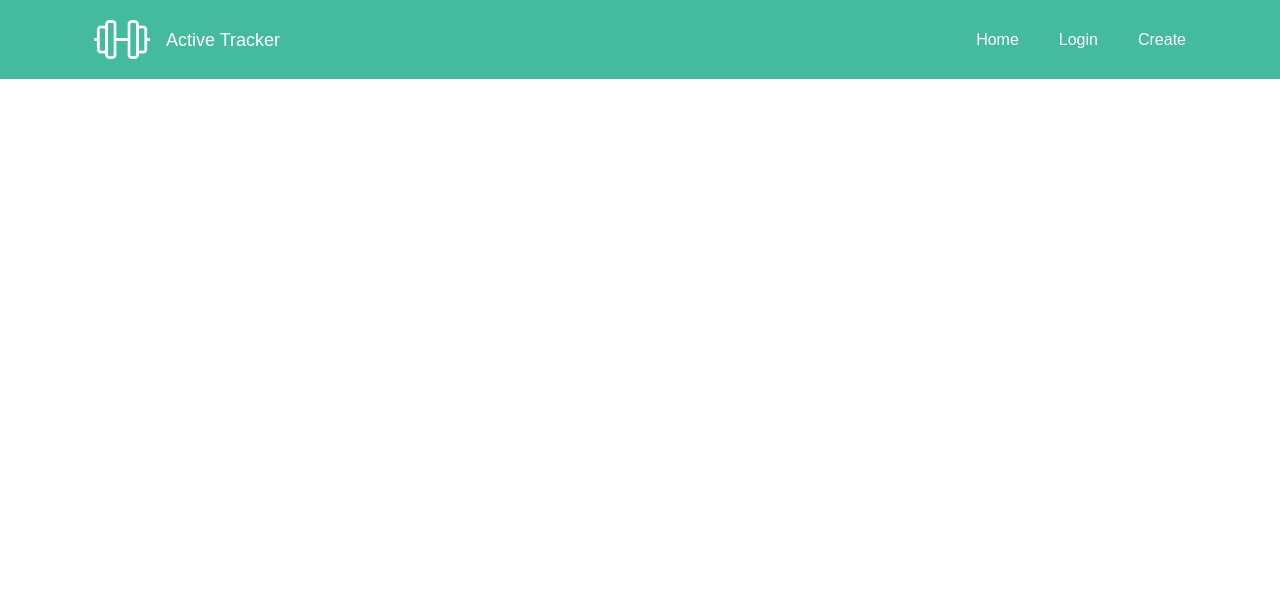
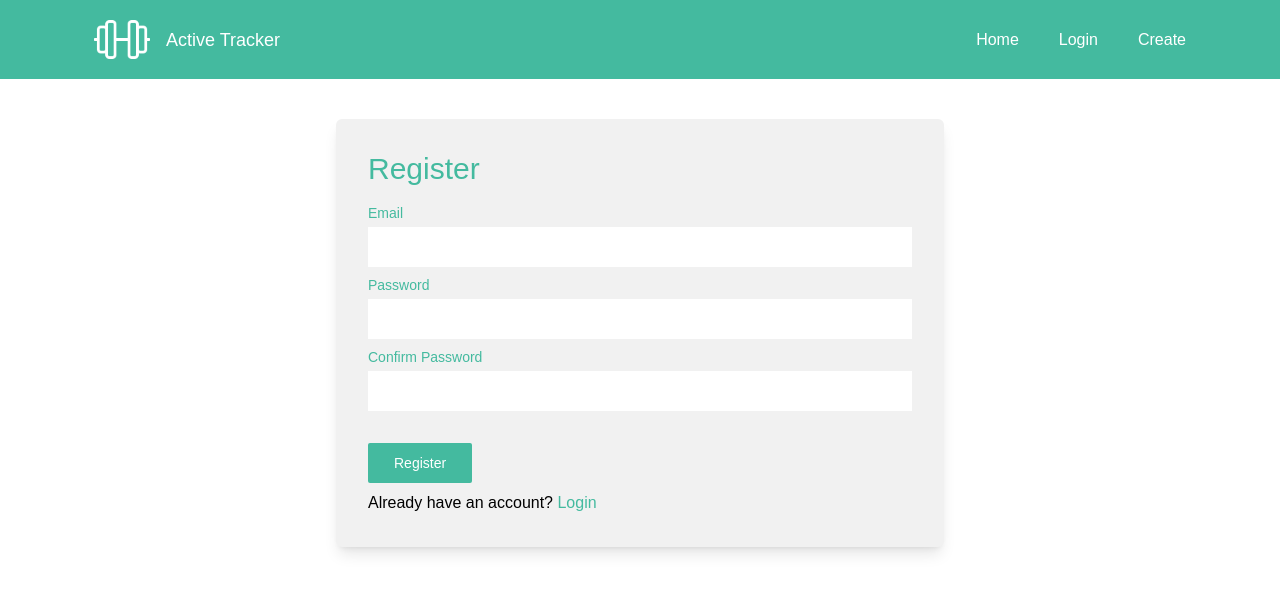
Before and after one commit to ilyapopovs/workout-tracker, a React (Vite) app: page /register in a window 1280 px wide. Shown: the top 592 px of the page. Built offline with nearby package versions, Linux system fonts and the light colour scheme.

Commit message:
implement Login and Register pages, without BE for now

```diff
--- a/src/App.tsx
+++ b/src/App.tsx
@@ -1,5 +1,7 @@
 import { Route, Routes } from 'react-router-dom'
 import Navbar from './components/Navbar'
+import LoginPage from './features/auth/views/LoginPage'
+import RegisterPage from './features/auth/views/RegisterPage'
 
 function App() {
   return (
@@ -8,7 +10,9 @@ function App() {
       <main className="App">
         <Routes>
           <Route path="/">root</Route>
-          <Route path="*">any</Route>
+          <Route path="/login" element={<LoginPage />} />
+          <Route path="/register" element={<RegisterPage />} />
+          <Route path="*" />
         </Routes>
       </main>
     </>
--- a/src/components/Navbar.tsx
+++ b/src/components/Navbar.tsx
@@ -12,10 +12,10 @@ export default function Navbar({}: Props) {
   return (
     <header className="bg-at-light-green text-white">
       <nav className="container py-5 px-4 flex flex-col gap-4 items-center sm:flex-row">
-        <div className="flex items-center gap-x-4">
+        <Link to={'/'} className="flex items-center gap-x-4">
           <img className="w-14" src={dumbbellImg} alt="" />
           <h1 className="text-lg">Active Tracker</h1>
-        </div>
+        </Link>
         <ul className="flex flex-1 justify-end gap-x-10">
           <Link to="/">Home</Link>
           {user ? (
--- /dev/null
+++ b/src/features/auth/views/LoginPage.tsx
@@ -0,0 +1,77 @@
+import React, { FormEvent, useState } from 'react'
+import { Link } from 'react-router-dom'
+import { set } from '../../../helpers/formHelpers'
+
+const LoginPage = () => {
+  const [email, setEmail] = useState('')
+  const [password, setPassword] = useState('')
+  const [errorMessage, setErrorMessage] = useState('')
+
+  const login = (e: FormEvent) => {
+    e.preventDefault()
+    console.log('logging in here', { email, password })
+  }
+
+  return (
+    <div className="max-w-screen-sm mx-auto px-4 py-10">
+      {errorMessage && (
+        <div className="mb-10 p-4 rounded-md bg-light-grey shadow-lg">
+          <p className="text-red-500">{errorMessage}</p>
+        </div>
+      )}
+
+      <form
+        onSubmit={login}
+        className="p-8 flex flex-col bg-light-grey rounded-md shadow-lg"
+      >
+        <h1 className="text-3xl text-at-light-green mb-4">Login</h1>
+
+        <div className="flex flex-col mb-2">
+          <label htmlFor="email" className="mb-1 text-sm text-at-light-green">
+            Email
+          </label>
+          <input
+            id="text"
+            onChange={set(setEmail)}
+            type="email"
+            required
+            className="p-2 text-gray-500 focus:outline-none"
+          />
+        </div>
+
+        <div className="flex flex-col mb-2">
+          <label
+            htmlFor="password"
+            className="mb-1 text-sm text-at-light-green"
+          >
+            Password
+          </label>
+          <input
+            id="password"
+            onChange={set(setPassword)}
+            type="password"
+            required
+            className="p-2 text-gray-500 focus:outline-none"
+          />
+        </div>
+
+        <button
+          type="submit"
+          className="mt-6 py-2 px-6 mb-2 rounded-sm self-start text-sm
+      text-white bg-at-light-green duration-200 border-solid
+      border-2 border-transparent hover:border-at-light-green hover:bg-white
+      hover:text-at-light-green"
+        >
+          Login
+        </button>
+
+        <Link to={'/register'} className="text-sm mt-6 text-center">
+          Don't have an account?{' '}
+          <span className="text-at-light-green">Register</span>
+        </Link>
+      </form>
+    </div>
+  )
+}
+
+export default LoginPage
--- /dev/null
+++ b/src/features/auth/views/RegisterPage.tsx
@@ -0,0 +1,94 @@
+import React, { FormEvent, useState } from 'react'
+import { Link } from 'react-router-dom'
+import { set } from '../../../helpers/formHelpers'
+
+const RegisterPage = () => {
+  const [email, setEmail] = useState('')
+  const [password, setPassword] = useState('')
+  const [confirmPassword, setConfirmPassword] = useState('')
+  const [errorMessage, setErrorMessage] = useState('')
+
+  const register = (e: FormEvent) => {
+    e.preventDefault()
+    console.log('registering here', { email, password, confirmPassword })
+  }
+
+  return (
+    <div className="max-w-screen-sm mx-auto px-4 py-10">
+      {errorMessage && (
+        <div className="mb-10 p-4 rounded-md bg-light-grey shadow-lg">
+          <p className="text-red-500">{errorMessage}</p>
+        </div>
+      )}
+
+      <form
+        onSubmit={register}
+        className="p-8 flex flex-col bg-light-grey rounded-md shadow-lg"
+      >
+        <h1 className="text-3xl text-at-light-green mb-4">Register</h1>
+
+        <div className="flex flex-col mb-2">
+          <label htmlFor="email" className="mb-1 text-sm text-at-light-green">
+            Email
+          </label>
+          <input
+            id="email"
+            onChange={set(setEmail)}
+            type="text"
+            required
+            className="p-2 text-gray-500 focus:outline-none"
+          />
+        </div>
+
+        <div className="flex flex-col mb-2">
+          <label
+            htmlFor="password"
+            className="mb-1 text-sm text-at-light-green"
+          >
+            Password
+          </label>
+          <input
+            id="password"
+            onChange={set(setPassword)}
+            type="password"
+            required
+            className="p-2 text-gray-500 focus:outline-none"
+          />
+        </div>
+
+        <div className="flex flex-col mb-2">
+          <label
+            htmlFor="confirmPassword"
+            className="mb-1 text-sm text-at-light-green"
+          >
+            Confirm Password
+          </label>
+          <input
+            id="confirmPassword"
+            onChange={set(setConfirmPassword)}
+            type="password"
+            required
+            className="p-2 text-gray-500 focus:outline-none"
+          />
+        </div>
+
+        <button
+          type="submit"
+          className="mt-6 py-2 px-6 mb-2 rounded-sm self-start text-sm
+      text-white bg-at-light-green duration-200 border-solid
+      border-2 border-transparent hover:border-at-light-green hover:bg-white
+      hover:text-at-light-green"
+        >
+          Register
+        </button>
+
+        <Link to={'/login'}>
+          Already have an account?{' '}
+          <span className="text-at-light-green">Login</span>
+        </Link>
+      </form>
+    </div>
+  )
+}
+
+export default RegisterPage
--- /dev/null
+++ b/src/helpers/formHelpers.ts
@@ -0,0 +1,9 @@
+import { ChangeEvent, ChangeEventHandler } from 'react'
+
+/**
+ * Helper function for generating form element `onChange` handlers
+ * @param setterFn - setter function returned by the `useState` hook
+ */
+export function set(setterFn: Function): ChangeEventHandler<HTMLInputElement> {
+  return (e: ChangeEvent<HTMLInputElement>) => setterFn(e.target.value)
+}
```
